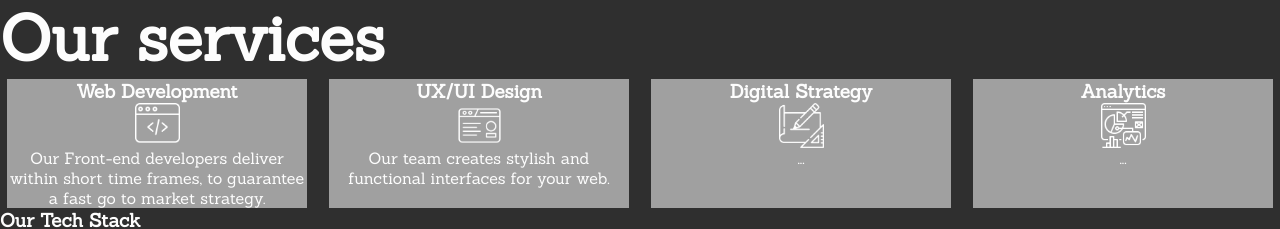
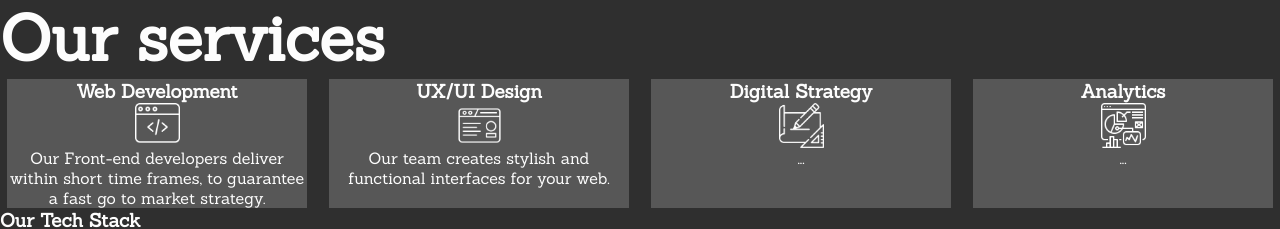
Before and after one commit to lascellesabercrombie/agency-website, a plain HTML site: page index.html in a window 1280 px wide. Shown: the part 2167-2396 px from the top of the page. Drawn offline with Linux system fonts and the light colour scheme.

Commit message:
change service box background color to pass Web AIM contrast test

```diff
--- a/style.css
+++ b/style.css
@@ -174,7 +174,7 @@ li > a {
 }
 
 .service {
-  background-color: rgb(160, 160, 160);
+  background-color: rgb(87, 87, 87);
   width: 300px;
 }
 
```
